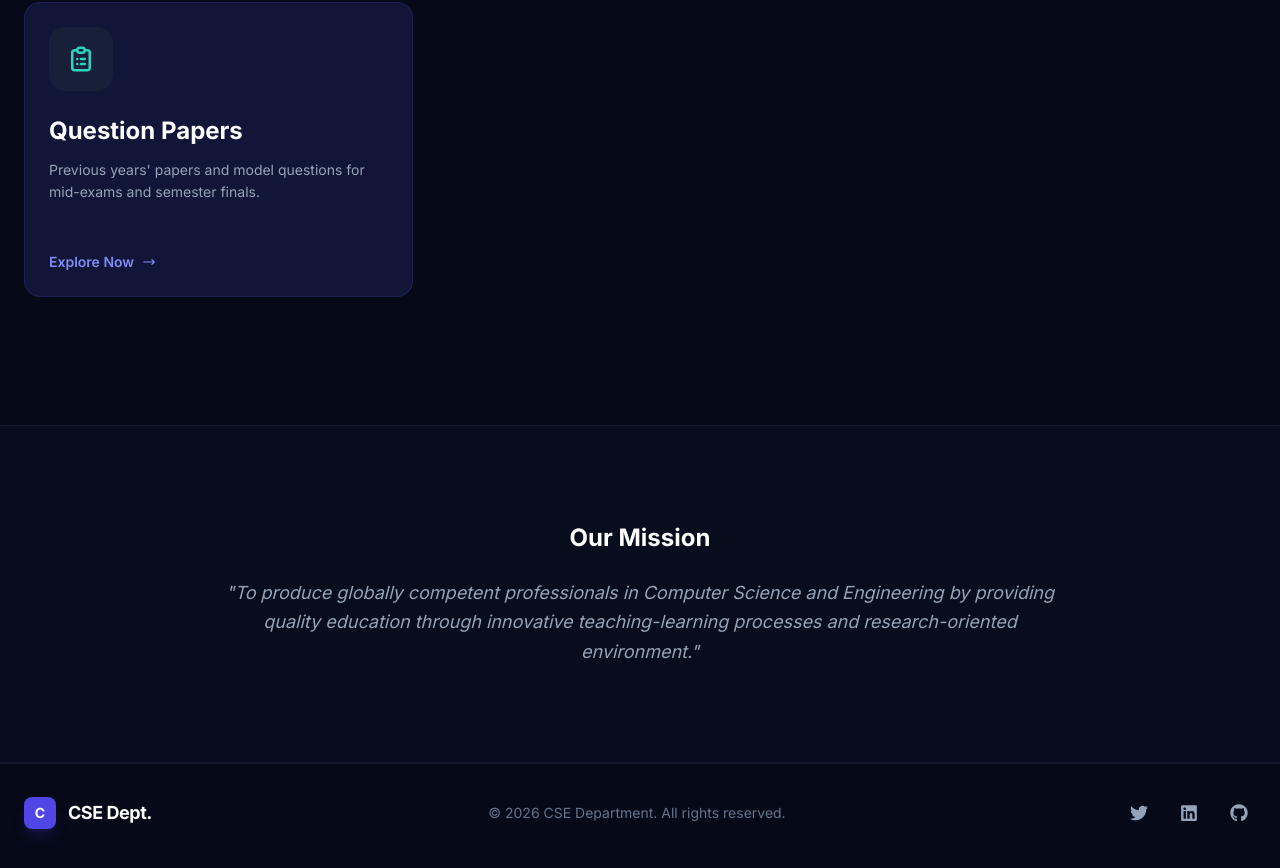
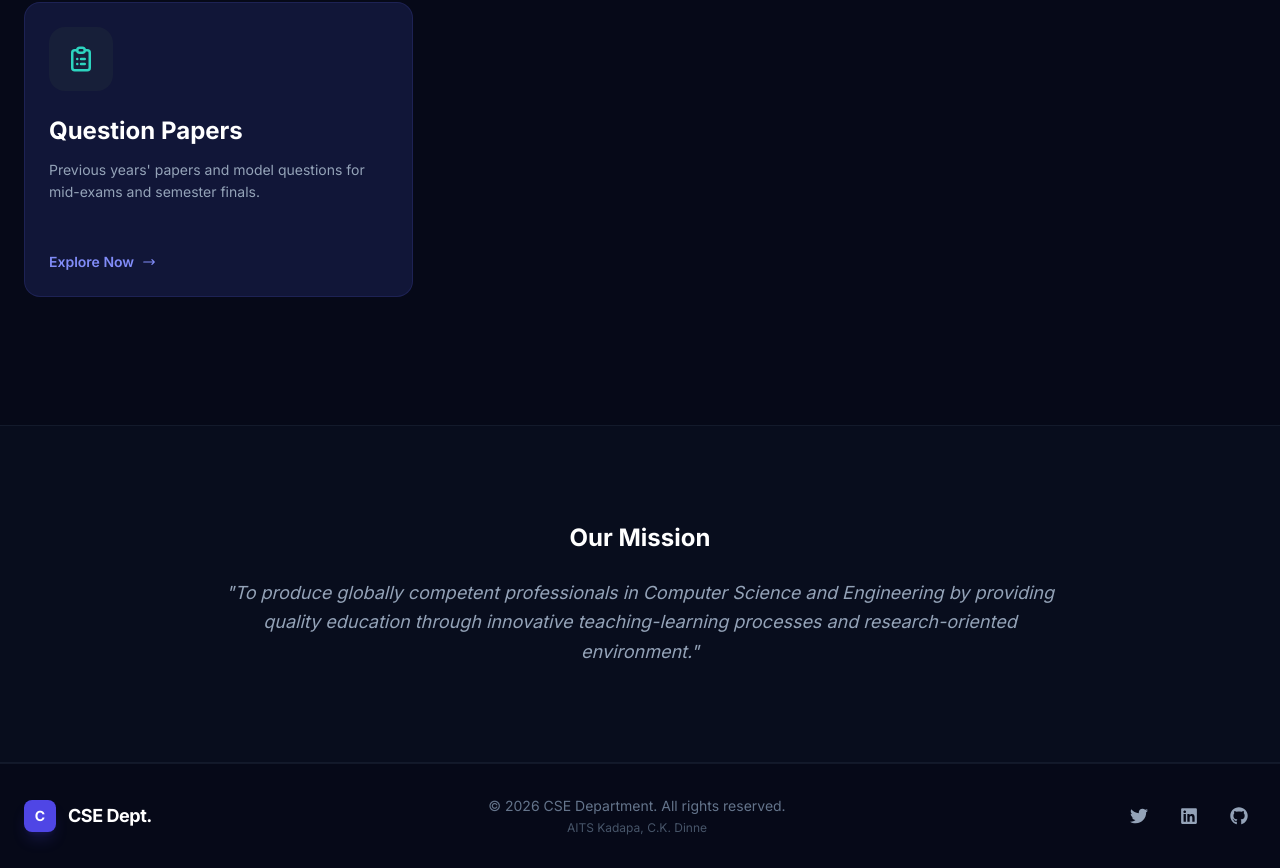
Before and after one commit to AMIREDDYRAKEY/cse, a React (Vite) app in the folder cse/: page / in a window 1280 px wide. Shown: the part 1480-2348 px from the top of the page. Built offline with nearby package versions, Linux system fonts and the light colour scheme.

Commit message:
Update footer with contact address AITS Kadapa CK Dinne

```diff
--- a/cse/src/components/Footer.jsx
+++ b/cse/src/components/Footer.jsx
@@ -10,9 +10,14 @@ const Footer = () => {
                     <span className="text-lg font-bold text-white tracking-tight">CSE Dept.</span>
                 </div>
 
-                <p className="text-slate-500 text-sm text-center">
-                    © {new Date().getFullYear()} CSE Department. All rights reserved.
-                </p>
+                <div className="flex flex-col items-center">
+                    <p className="text-slate-500 text-sm text-center">
+                        © {new Date().getFullYear()} CSE Department. All rights reserved.
+                    </p>
+                    <p className="text-slate-600 text-xs text-center mt-1">
+                        AITS Kadapa, C.K. Dinne
+                    </p>
+                </div>
 
                 <div className="flex gap-4">
                     <a href="#" className="text-slate-400 hover:text-white transition-colors p-2"><FaTwitter size={18} /></a>
```
